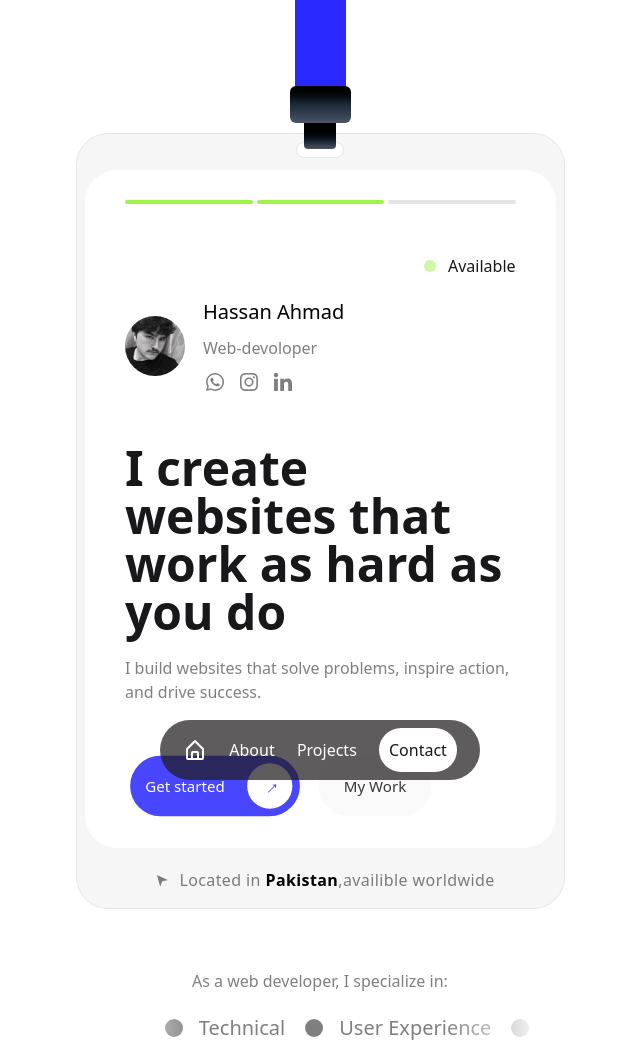
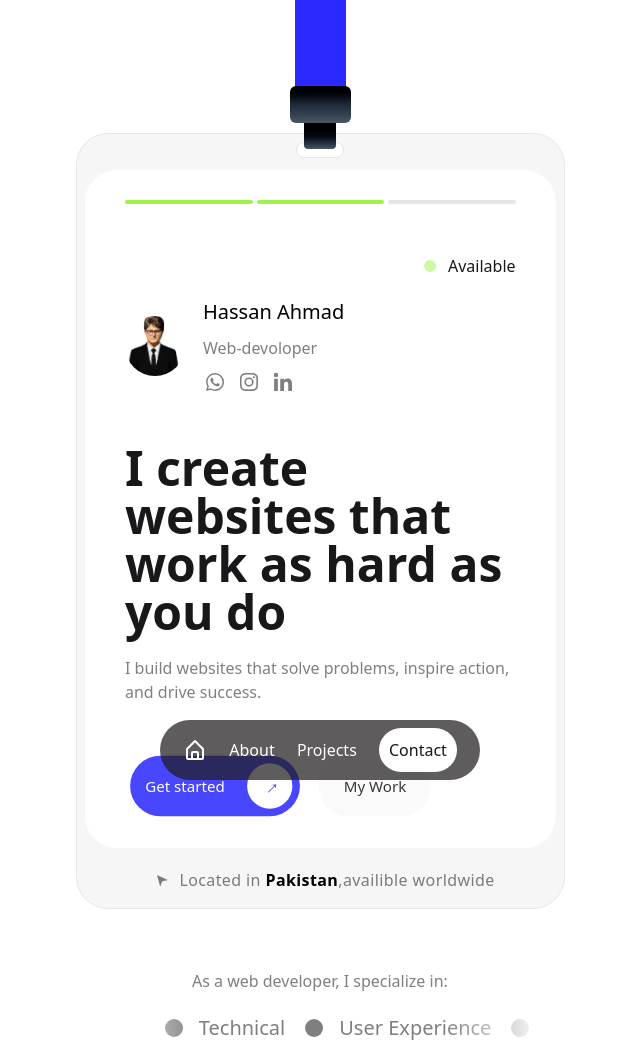
Before and after one commit to Devhassan192/Port-Folio, a website: page index.html in a window 1280 px wide. Shown: the top 1046 px of the page, without its empty margins (320-960 px from the left). Drawn offline with nearby package versions, Linux system fonts and the light colour scheme.

Commit message:
Update index.html

```diff
--- a/index.html
+++ b/index.html
@@ -40,7 +40,7 @@
                     </div>
                     <div class="info-main w-full flex gap-5 flex-col-reverse ">
                         <div class="info flex  items-center gap-4.5">
-                            <img class="object-cover w-15 h-15 rounded-full" src="images/hassan.png" alt="">
+                            <img class="object-cover w-15 h-15 rounded-full" src="image3.png" alt="">
                             <div class="name flex flex-col gap-2.5">
                                 <h1 class="text-black font-medium text-xl">Hassan Ahmad</h1>
                                 <h1 class="text-black/50">Web-devoloper</h1>
```
